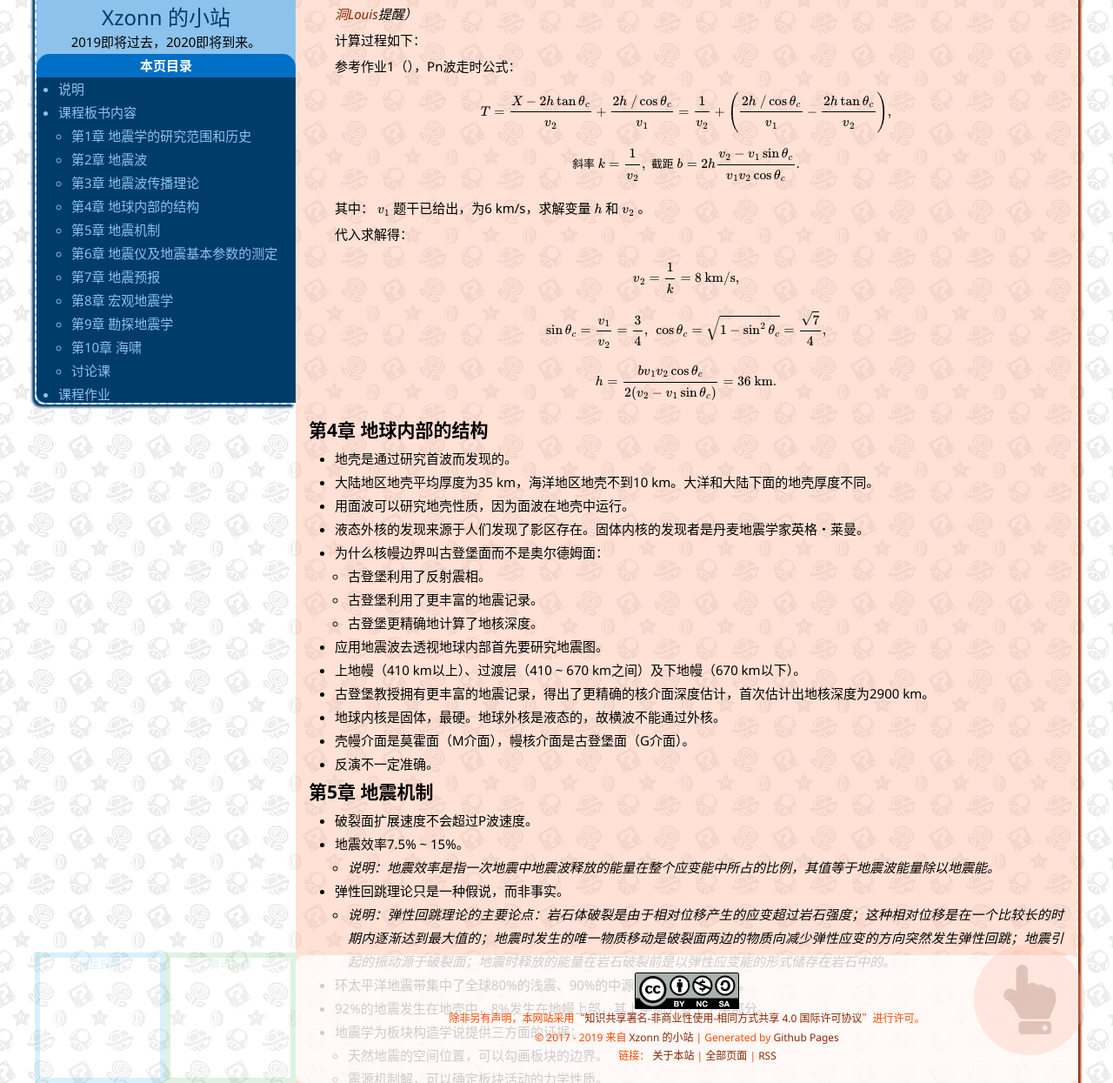
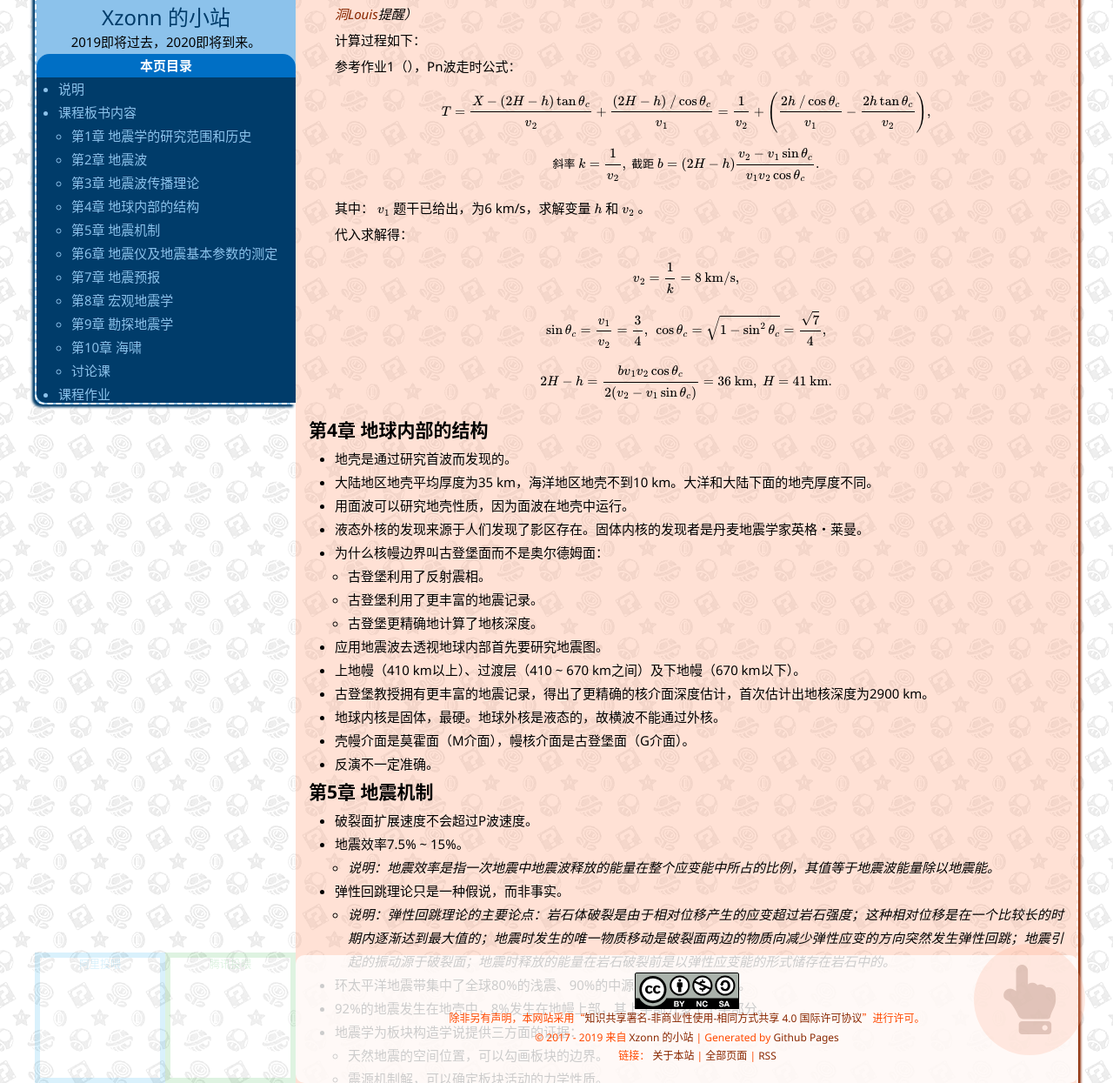
Before and after one commit to Xzonn/xzonn.github.io, a Jekyll site: the page built from _posts/2019-09-28-Introduction-to-Seismology-Notes.md, in a window 1280 px wide and 1400 px high, scrolled down 3053 px, cut to the strip 155-1400 px from the top of the window. Shown: the whole strip at 87% size. Built offline with Jekyll 4.4.1, drawn with Linux system fonts in a browser that asks for light colours; nearby versions of some CDN libraries; formulas are drawn with MathJax 3; comment, search, counter and statistics services are not loaded; some of the changed text lies outside the part shown.

Commit message:
2019-12-26/03

```diff
--- a/_posts/2019-09-28-Introduction-to-Seismology-Notes.md
+++ b/_posts/2019-09-28-Introduction-to-Seismology-Notes.md
@@ -88,9 +88,9 @@ $$\cfrac {\sin\theta_{\alpha1}} {v_{\alpha1}} = \cfrac {\sin\theta_{\beta1}} {v_
 
 参考作业1（<a class="xref" href="#chap-shou-bo"></a>），Pn波走时公式：
 
-$$T = \cfrac {X - 2h\tan\theta_c} {v_2} + \cfrac {2h~/ \cos\theta_c} {v_1} = \cfrac {1} {v_2} + \left( \cfrac {2h~/ \cos\theta_c} {v_1} - \cfrac {2h\tan\theta_c} {v_2} \right),$$
+$$T = \cfrac {X - (2H - h)\tan\theta_c} {v_2} + \cfrac {(2H - h)~/ \cos\theta_c} {v_1} = \cfrac {1} {v_2} + \left( \cfrac {2h~/ \cos\theta_c} {v_1} - \cfrac {2h\tan\theta_c} {v_2} \right),$$
 
-$$\text{斜率 } k = \cfrac {1} {v_2},~ \text{截距 } b = 2h \cfrac {v_2 - v_1 \sin \theta_c} {v_1 v_2 \cos \theta_c}.$$
+$$\text{斜率 } k = \cfrac {1} {v_2},~ \text{截距 } b = (2H - h) \cfrac {v_2 - v_1 \sin \theta_c} {v_1 v_2 \cos \theta_c}.$$
 
 其中：$$v_1$$题干已给出，为6&nbsp;km/s，求解变量$$h$$和$$v_2$$。
 
@@ -100,7 +100,7 @@ $$v_2 = \cfrac {1} {k} = \pu{8 km/s},$$
 
 $$\sin \theta_c = \cfrac {v_1} {v_2} = \cfrac {3} {4}, ~ \cos \theta_c = \sqrt {1 - \sin^2 \theta_c} = \cfrac {\sqrt{7}} {4},$$
 
-$$h = \cfrac {b v_1 v_2 \cos \theta_c} {2(v_2 - v_1 \sin \theta_c)} = \pu{36 km}.$$
+$$2H - h = \cfrac {b v_1 v_2 \cos \theta_c} {2(v_2 - v_1 \sin \theta_c)} = \pu{36 km},~ H = \pu{41 km}.$$
 
 ### 第4章 地球内部的结构
 - 地壳是通过研究首波而发现的。
```
Also changed, not shown: other parts of _posts/2019-09-28-Introduction-to-Seismology-Notes.md (+2 -2 lines).
